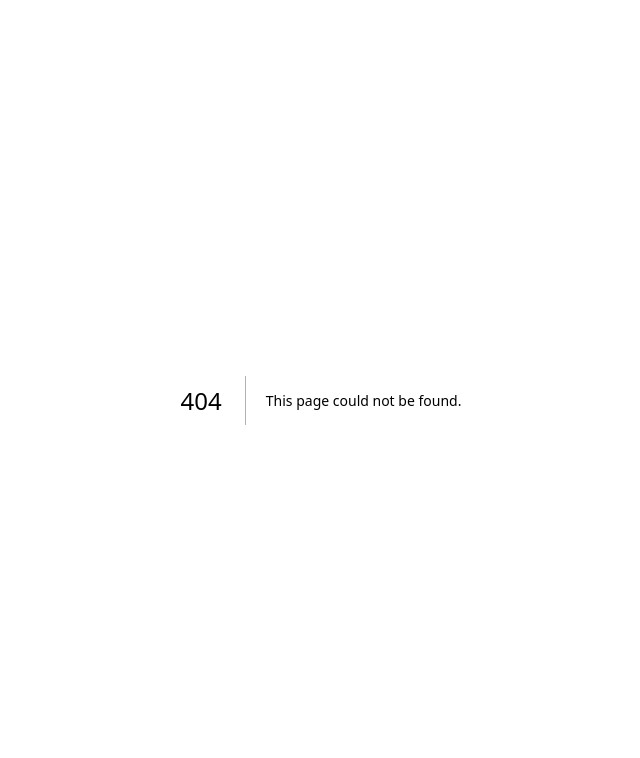
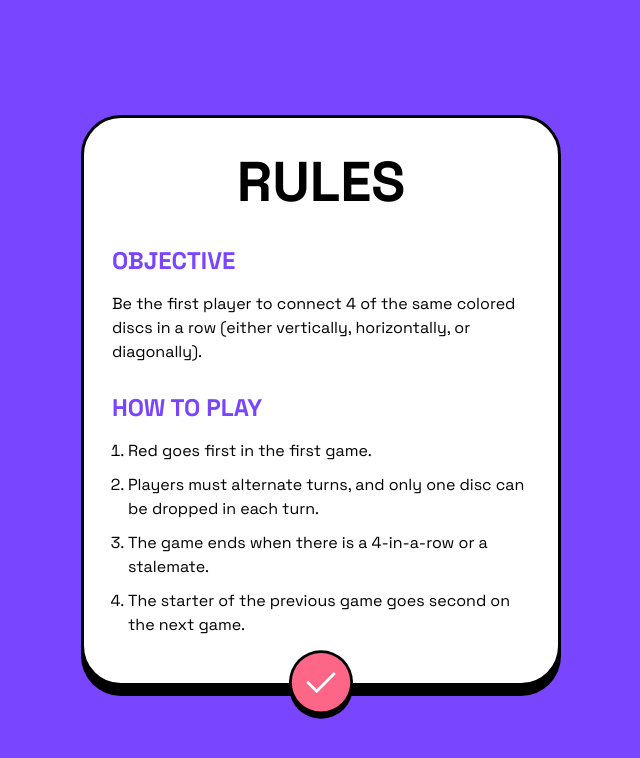
Before and after one commit to danielkrux/connect-four, a Next.js app: page /rules in a window 1280 px wide. Before the commit this address had no page. Shown: the top 758 px of the page, without its empty margins (319-959 px from the left). Built offline with nearby package versions, Linux system fonts and the light colour scheme.

Commit message:
add rules page

```diff
--- a/src/app/page.tsx
+++ b/src/app/page.tsx
@@ -3,14 +3,16 @@ import Logo from "@/components/Logo";
 
 export default function Home() {
   return (
-    <main className="flex min-h-screen bg-purple md:bg-darkpurple flex-col items-center justify-center p-4">
-      <div className="flex flex-col justify-center items-center lg:w-[480px] px-8 py-12 md:bg-purple md:border-3 md:rounded-lg">
-        <Logo className="mb-16" />
+    <main className="flex min-h-screen bg-purple md:bg-darkpurple md:items-center flex-col justify-center p-4">
+      <div className="flex flex-col justify-center lg:w-[480px] md:px-8 py-12 md:bg-purple md:border-3 md:rounded-lg">
+        <Logo className="mb-16 self-center" />
 
         <Button href="game" className="mb-6" variant="yellow">
           Player vs Player
         </Button>
-        <Button variant="white">game rules</Button>
+        <Button href="rules" variant="white">
+          game rules
+        </Button>
       </div>
     </main>
   );
--- /dev/null
+++ b/src/app/rules/page.tsx
@@ -0,0 +1,33 @@
+import Link from "next/link";
+import React from "react";
+import IconCheck from "../../../public/icon-check.svg";
+
+export default function Rules() {
+  return (
+    <div className="flex min-h-screen flex-col items-center justify-center p-4 ">
+      <div className="bg-white border-3 rounded-lg p-7 max-w-[480px] shadow-container">
+        <h1 className="text-l uppercase text-center mb-7">Rules</h1>
+        <h2 className="text-m text-purple mb-4 uppercase">Objective</h2>
+        <p className="mb-7">
+          Be the first player to connect 4 of the same colored discs in a row
+          (either vertically, horizontally, or diagonally).
+        </p>
+        <h2 className="text-m text-purple mb-4 uppercase">How To Play</h2>
+        <ol className="*:mb-[10px] *:ml-4 list-decimal">
+          <li>Red goes first in the first game.</li>
+          <li>
+            Players must alternate turns, and only one disc can be dropped in
+            each turn.
+          </li>
+          <li>The game ends when there is a 4-in-a-row or a stalemate.</li>
+          <li>
+            The starter of the previous game goes second on the next game.
+          </li>
+        </ol>
+        <Link href="/" className="w-16 h-16 flex ml-auto mr-auto -mb-14">
+          <IconCheck />
+        </Link>
+      </div>
+    </div>
+  );
+}
```
Also changed, not shown: public/icon-check.svg (added).
